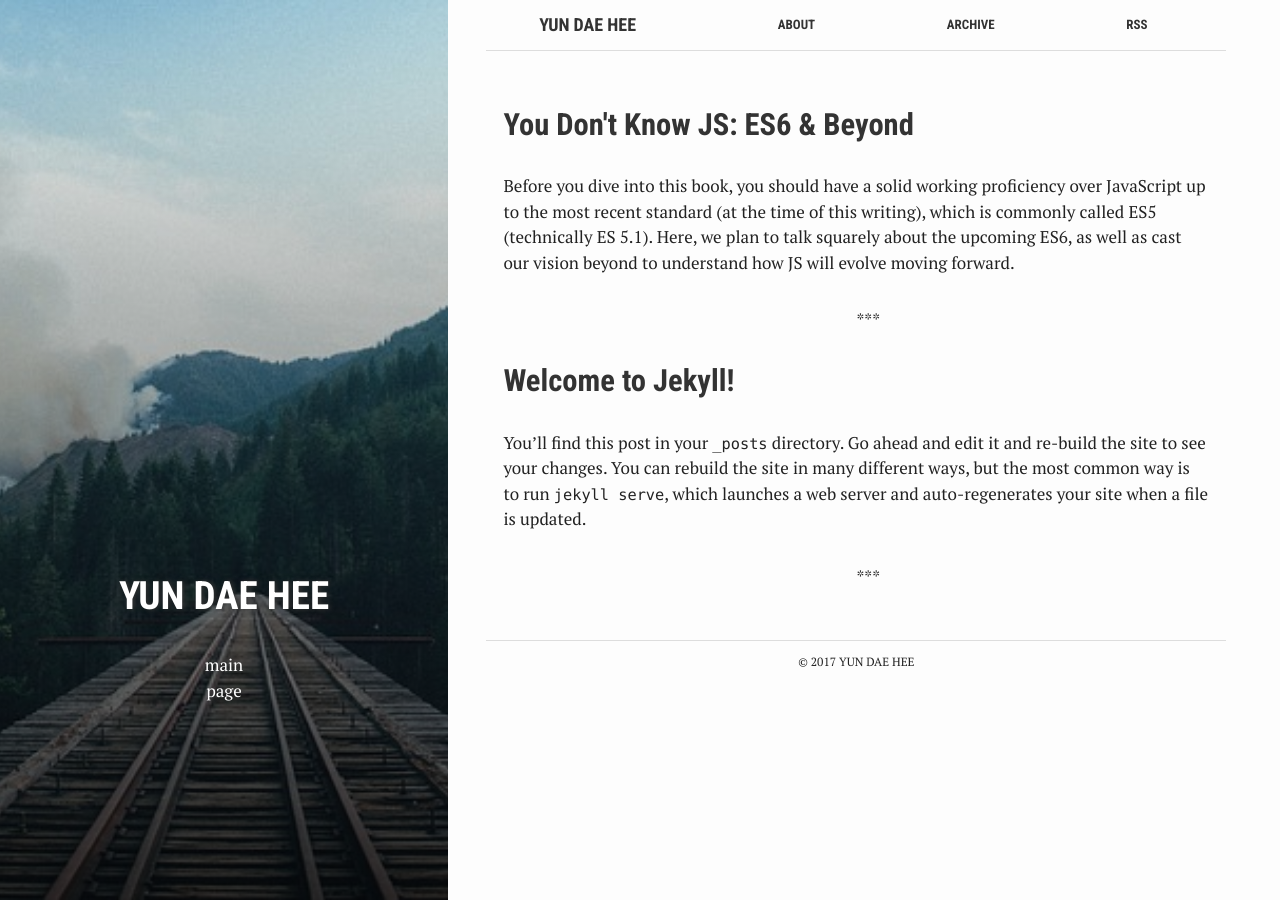
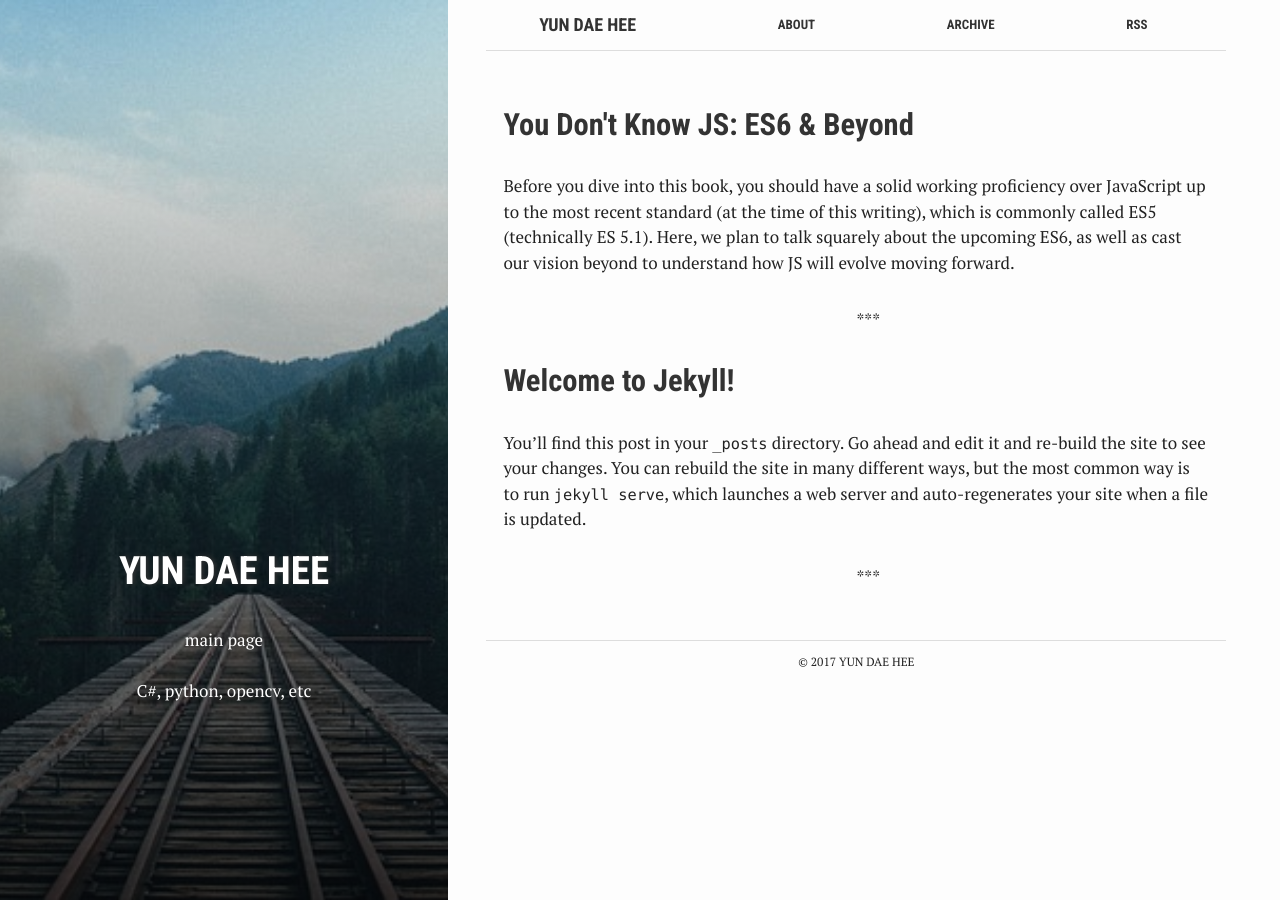
Before and after one commit to test076923/076923.github.io, a Jekyll site: the page built from index.html, in a window 1280 px wide. Built offline with Jekyll 4.4.1, drawn with Linux system fonts in a browser that asks for light colours.

Commit message:
Update index.html

```diff
--- a/index.html
+++ b/index.html
@@ -1,9 +1,9 @@
 ---
 bg: 'rails.jpg'
 layout: default
-crawlertitle: "Hero"
+crawlertitle: "076923 : Main"
 title: "YUN DAE HEE"
-summary: "main<br>page"
+summary: "main page <br><br>C#, python, opencv, etc"
 ---
 
 {% for post in site.posts limit: 5 %}
```
